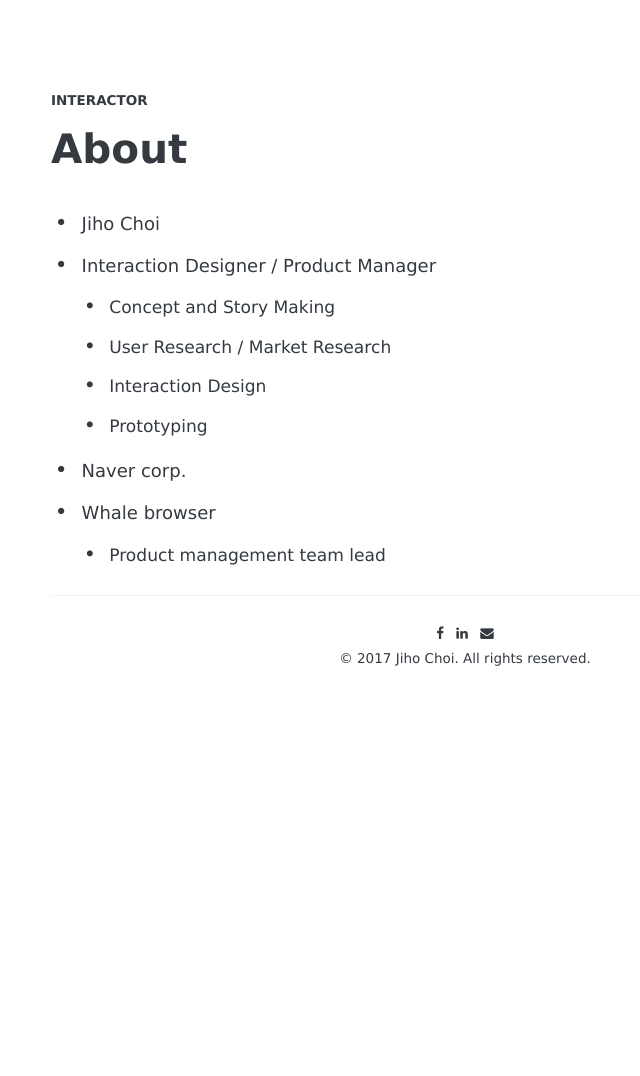
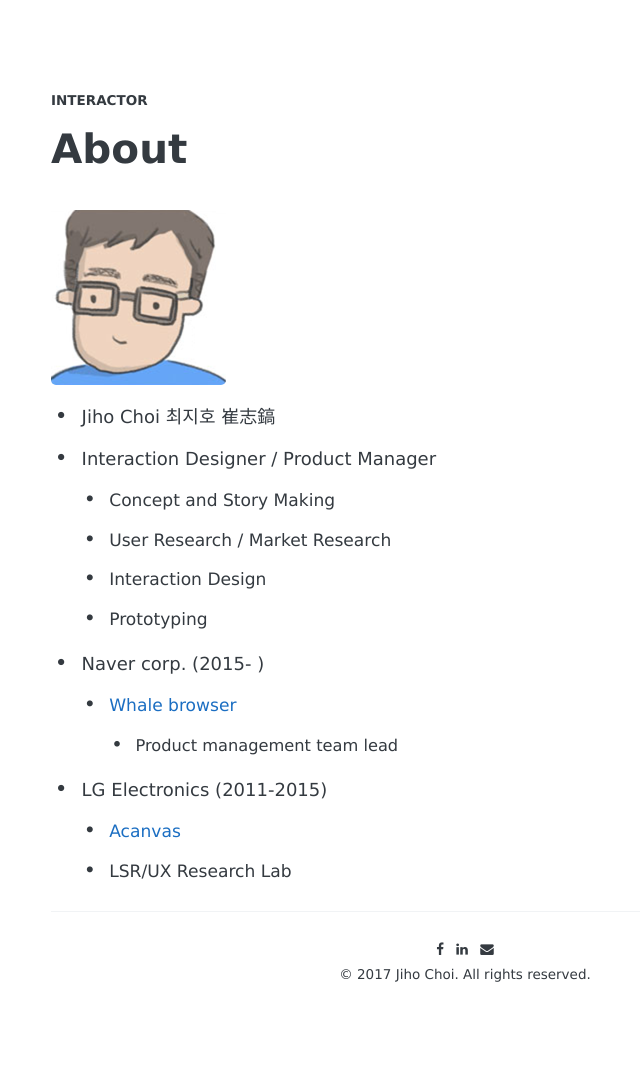
Before and after one commit to interactor/interactor.github.io, a Jekyll site: the page built from about.md, in a window 1280 px wide. Shown: the whole page, without its empty margins (175-815 px from the left). Built offline with Jekyll 4.4.1, drawn with Linux system fonts in a browser that asks for light colours; some web fonts are replaced; before the commit the page ends 900 px from its top, so only the background shows below that.

Commit message:
add profile image on about.md

```diff
--- a/about.md
+++ b/about.md
@@ -3,12 +3,16 @@ title: About
 permalink: /about/
 ---
 
-- Jiho Choi
+![profile](/images/profile.png)
+- Jiho Choi 최지호 崔志鎬
 - Interaction Designer / Product Manager
   - Concept and Story Making
   - User Research / Market Research
   - Interaction Design
   - Prototyping
-- Naver corp.
-- Whale browser
-  - Product management team lead
+- Naver corp. (2015- )
+  - [Whale browser](http://whale.naver.com)
+    - Product management team lead
+- LG Electronics (2011-2015)
+  - [Acanvas](http://www.acanvas.com/)
+  - LSR/UX Research Lab
```
Also changed, not shown: images/profile.png (added).
